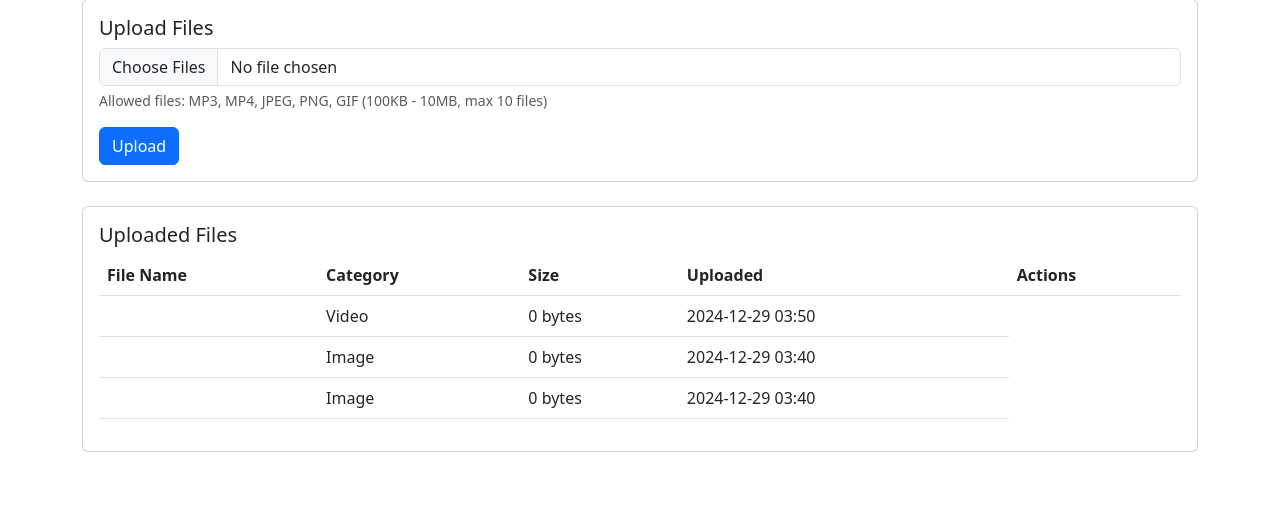
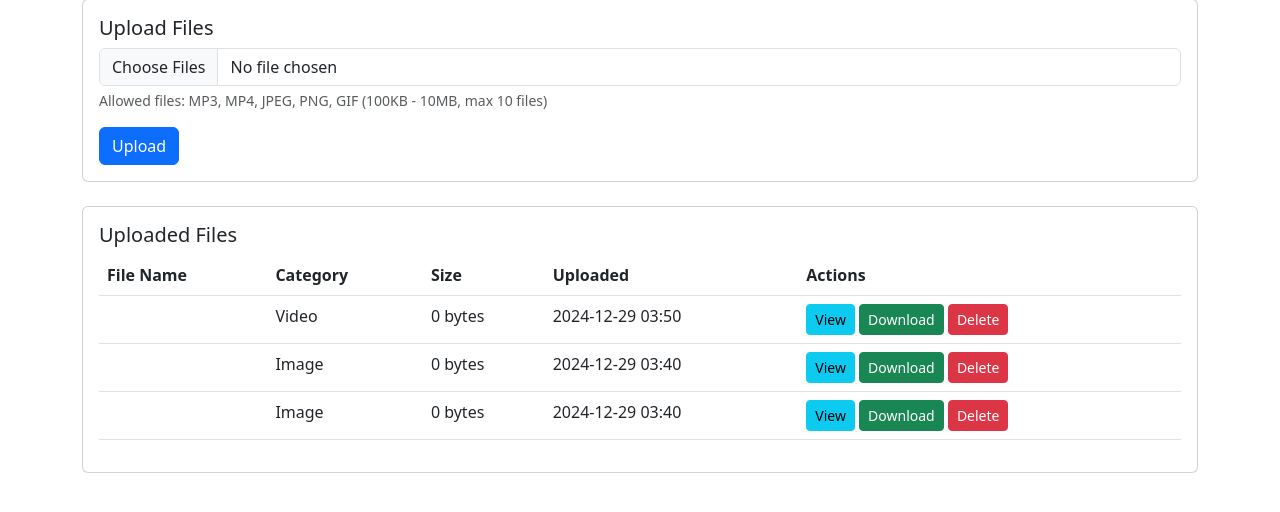
Before and after one commit to punkushal/django-media-management, a Django app: page / in a window 1280 px wide. Shown: the part 81-593 px from the top of the page. Run offline with Django 5.2, Linux system fonts and the light colour scheme; data comes from the database, SQL or seed files in the repository; some libraries are stand-ins or nearby versions.

Commit message:
download & delete button added

```diff
--- a/media/templates/media/media_list.html
+++ b/media/templates/media/media_list.html
@@ -40,6 +40,15 @@
                         <td>{{ media.category }}</td>
                         <td>{{ media.size|filesizeformat }}</td>
                         <td>{{ media.uploaded_at|date:"Y-m-d H:i" }}</td>
+                        <td>
+                            <a href="{% url 'media_detail' media.pk %}" class="btn btn-sm btn-info">View</a>
+                            <a href="{% url 'media_download' media.pk %}" class="btn btn-sm btn-success">Download</a>
+                            <form method="post" action="{% url 'media_delete' media.pk %}" style="display: inline;">
+                                {% csrf_token %}
+                                <button type="submit" class="btn btn-sm btn-danger" onclick="return confirm('Are you sure?')">Delete</button>
+                            </form>
+                        </td>
+
                     </tr>
                     {% empty %}
                     <tr>
```
